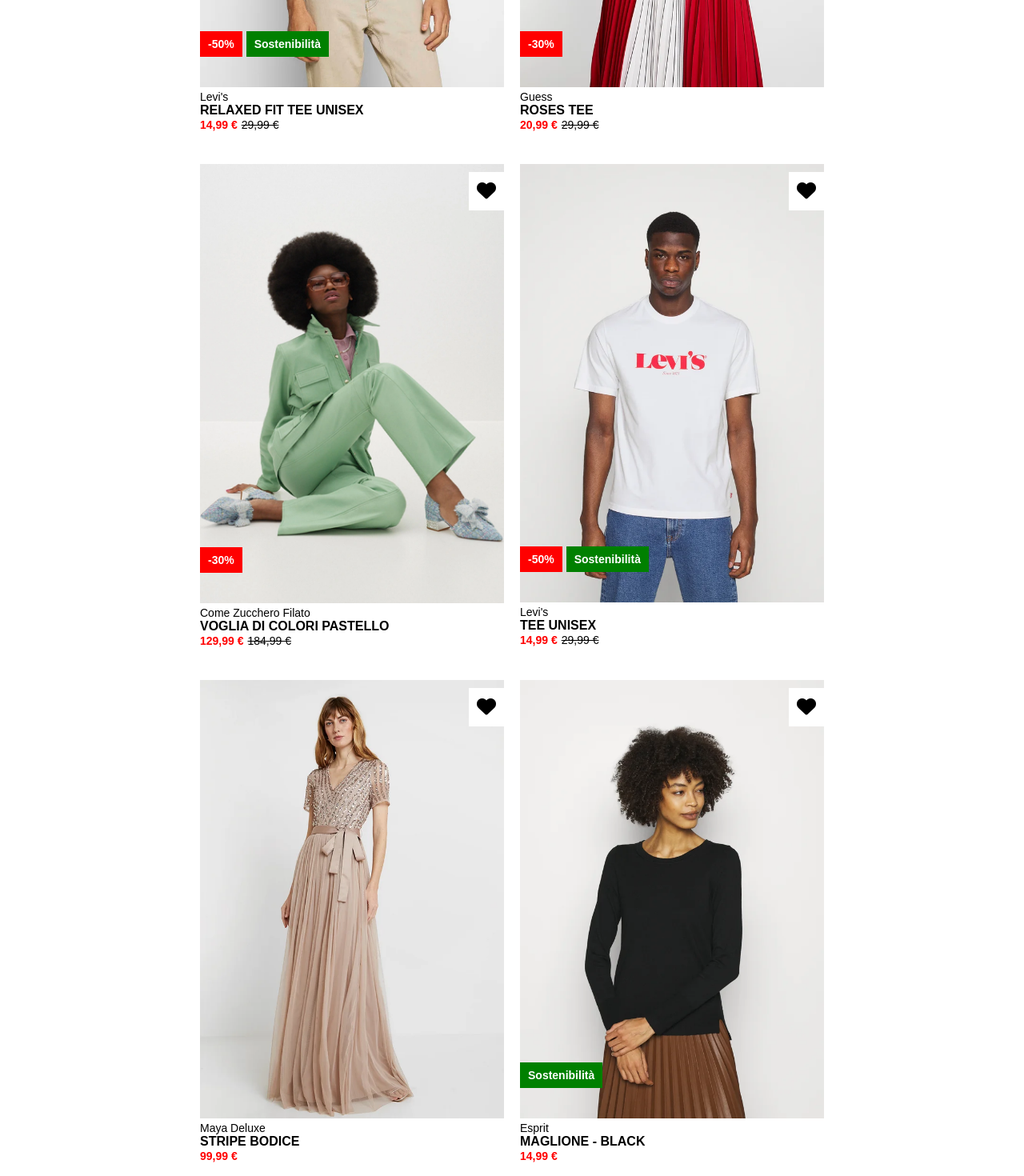
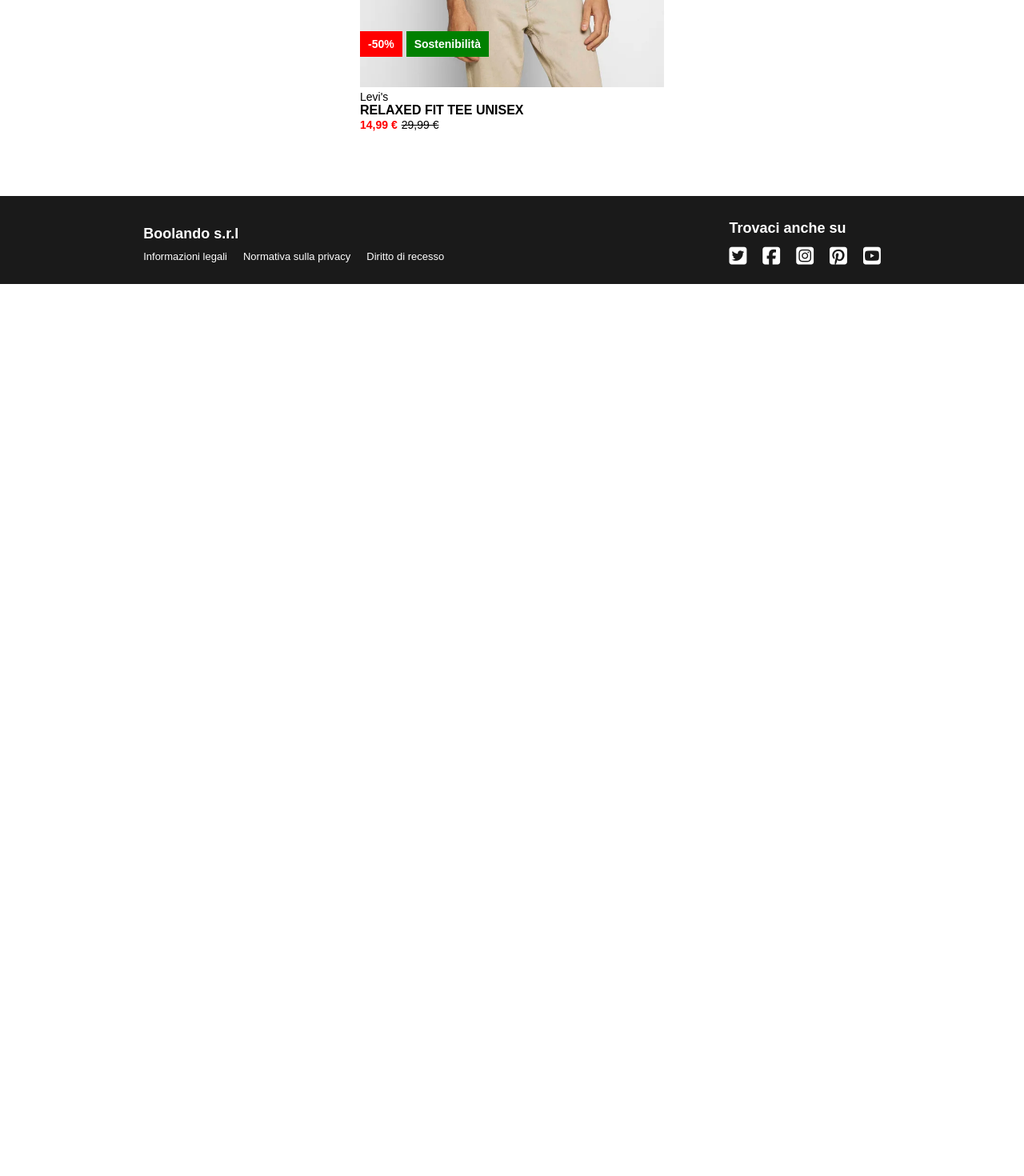
Before and after one commit to danielecolaci/vite-boolando, a Vue app: page / in a window 1280 px wide. Shown: the part 520-1990 px from the top of the page at 80% size. After the commit the page ends 875 px from the top, so only its background shows below. Built offline with nearby package versions, Linux system fonts and the light colour scheme.

Commit message:
Export ProductCard in own file component

```diff
--- a/src/assets/style/style_components/_appMain.scss
+++ b/src/assets/style/style_components/_appMain.scss
@@ -42,11 +42,11 @@
                         font-weight: bold;
                     }
 
-                    .sconto {
+                    .red {
                         background-color: $red-color;
                     }
 
-                    .sost {
+                    .green {
                         background-color: $green-color;
                     }
 
@@ -74,11 +74,11 @@
 
             }
 
-            .marca {
+            .brand {
                 font-size: 14px;
             }
 
-            .red-price {
+            .final-price {
                 display: inline-block;
                 margin-right: 5px;
                 color: $red-color;
@@ -86,7 +86,7 @@
                 font-size: 14px;
             }
 
-            .black-price {
+            .old-price {
                 text-decoration: line-through;
                 font-size: 14px;
             }
--- a/src/components/AppMain.vue
+++ b/src/components/AppMain.vue
@@ -1,6 +1,11 @@
 <script>
+import ProductCard from './ProductCard.vue'
+
 export default {
     name: 'AppMain',
+    components: {
+        ProductCard
+    },
     data() {
         return {
 
@@ -13,119 +18,9 @@
 
     <main>
         <div class="flex main-container">
-            <div class="card one">
-                <div class="card-img">
-                    <div class="fav">
-                        <a href=""><i class="fa-solid fa-heart"></i></a>
-                    </div>
 
-                    <div class="boxes flex">
-                        <div class="box sconto">-50%</div>
-                        <div class="box sost">Sostenibilità</div>
-                    </div>
+            <ProductCard />
 
-                    <img src="/img/1.webp" alt="" class="first-img">
-                    <img src="/img/1b.webp" alt="" class="second img">
-                </div>
-                <div class="card-text">
-                    <p class="marca">Levi's</p>
-                    <h2>RELAXED FIT TEE UNISEX</h2>
-                    <p class="red-price">14,99 €</p>
-                    <span class="black-price">29,99 €</span>
-                </div>
-            </div>
-
-            <div class="card two">
-                <div class="card-img">
-                    <div class="fav">
-                        <a href=""><i class="fa-solid fa-heart"></i></a>
-                    </div>
-                    <div class="boxes flex">
-                        <div class="box sconto">-30%</div>
-                    </div>
-                    <img src="/img/2.webp" alt="" class="first-img">
-                    <img src="/img/2b.webp" alt="" class="second img">
-                </div>
-                <div class="card-text">
-                    <p class="marca">Guess</p>
-                    <h2>ROSES TEE</h2>
-                    <p class="red-price">20,99 €</p>
-                    <span class="black-price">29,99 €</span>
-                </div>
-            </div>
-
-            <div class="card three">
-                <div class="card-img">
-                    <div class="fav">
-                        <a href=""><i class="fa-solid fa-heart"></i></a>
-                    </div>
-                    <div class="boxes flex">
-                        <div class="box sconto">-30%</div>
-                    </div>
-                    <img src="/img/3.webp" alt="" class="first-img">
-                    <img src="/img/3b.webp" alt="" class="second img">
-                </div>
-                <div class="card-text">
-                    <p class="marca">Come Zucchero Filato</p>
-                    <h2>VOGLIA DI COLORI PASTELLO</h2>
-                    <p class="red-price">129,99 €</p>
-                    <span class="black-price">184,99 €</span>
-                </div>
-            </div>
-
-            <div class="card four">
-                <div class="card-img">
-                    <div class="fav">
-                        <a href=""><i class="fa-solid fa-heart"></i></a>
-                    </div>
-                    <div class="boxes flex">
-                        <div class="box sconto">-50%</div>
-                        <div class="box sost">Sostenibilità</div>
-                    </div>
-                    <img src="/img/4.webp" alt="" class="first-img">
-                    <img src="/img/4b.webp" alt="" class="second img">
-                </div>
-                <div class="card-text">
-                    <p class="marca">Levi's</p>
-                    <h2>TEE UNISEX</h2>
-                    <p class="red-price">14,99 €</p>
-                    <span class="black-price">29,99 €</span>
-                </div>
-            </div>
-
-            <div class="card five">
-                <div class="card-img">
-                    <div class="fav">
-                        <a href=""><i class="fa-solid fa-heart"></i></a>
-                    </div>
-
-                    <img src="/img/5.webp" alt="" class="first-img">
-                    <img src="/img/5b.webp" alt="" class="second img">
-                </div>
-                <div class="card-text">
-                    <p class="marca">Maya Deluxe</p>
-                    <h2>STRIPE BODICE</h2>
-                    <p class="red-price">99,99 €</p>
-                </div>
-            </div>
-
-            <div class="card six">
-                <div class="card-img">
-                    <div class="fav">
-                        <a href=""><i class="fa-solid fa-heart"></i></a>
-                    </div>
-                    <div class="boxes flex">
-                        <div class="box sost">Sostenibilità</div>
-                    </div>
-                    <img src="/img/6.webp" alt="" class="first-img">
-                    <img src="/img/6b.webp" alt="" class="second img">
-                </div>
-                <div class="card-text">
-                    <p class="marca">Esprit</p>
-                    <h2>MAGLIONE - BLACK</h2>
-                    <p class="red-price">14,99 €</p>
-                </div>
-            </div>
         </div>
     </main>
 
--- /dev/null
+++ b/src/components/ProductCard.vue
@@ -0,0 +1,38 @@
+<script>
+export default {
+    name: 'ProductCard',
+    data() {
+        return {
+
+        }
+    }
+}
+</script>
+
+<template>
+
+    <div class="card">
+        <div class="card-img">
+            <div class="fav">
+                <a href=""><i class="fa-solid fa-heart"></i></a>
+            </div>
+
+            <div class="boxes flex">
+                <div class="box red">-50%</div>
+                <div class="box green">Sostenibilità</div>
+            </div>
+
+            <img src="/img/1.webp" alt="" class="first-img">
+            <img src="/img/1b.webp" alt="">
+        </div>
+        <div class="card-text">
+            <p class="brand">Levi's</p>
+            <h2>RELAXED FIT TEE UNISEX</h2>
+            <p class="final-price">14,99 €</p>
+            <span class="old-price">29,99 €</span>
+        </div>
+    </div>
+
+</template>
+
+<style lang="scss"></style>
```
